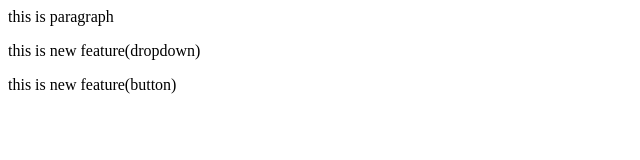
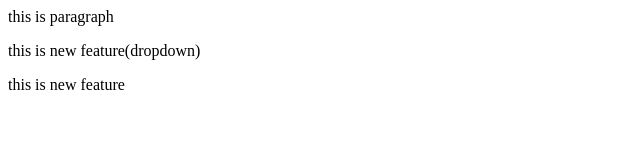
Before and after one commit to summina/localrepo, a plain HTML site: page index.html in a window 1280 px wide. Shown: the full height of the page, 0-640 px from the left. Drawn offline with Linux system fonts and the light colour scheme.

Commit message:
motherfather

```diff
--- a/index.html
+++ b/index.html
@@ -2,4 +2,4 @@
 
 <p>this is new feature(dropdown)</p>
 
-<p>this is new feature(button)</p>
+<p>this is new feature</p>
```
